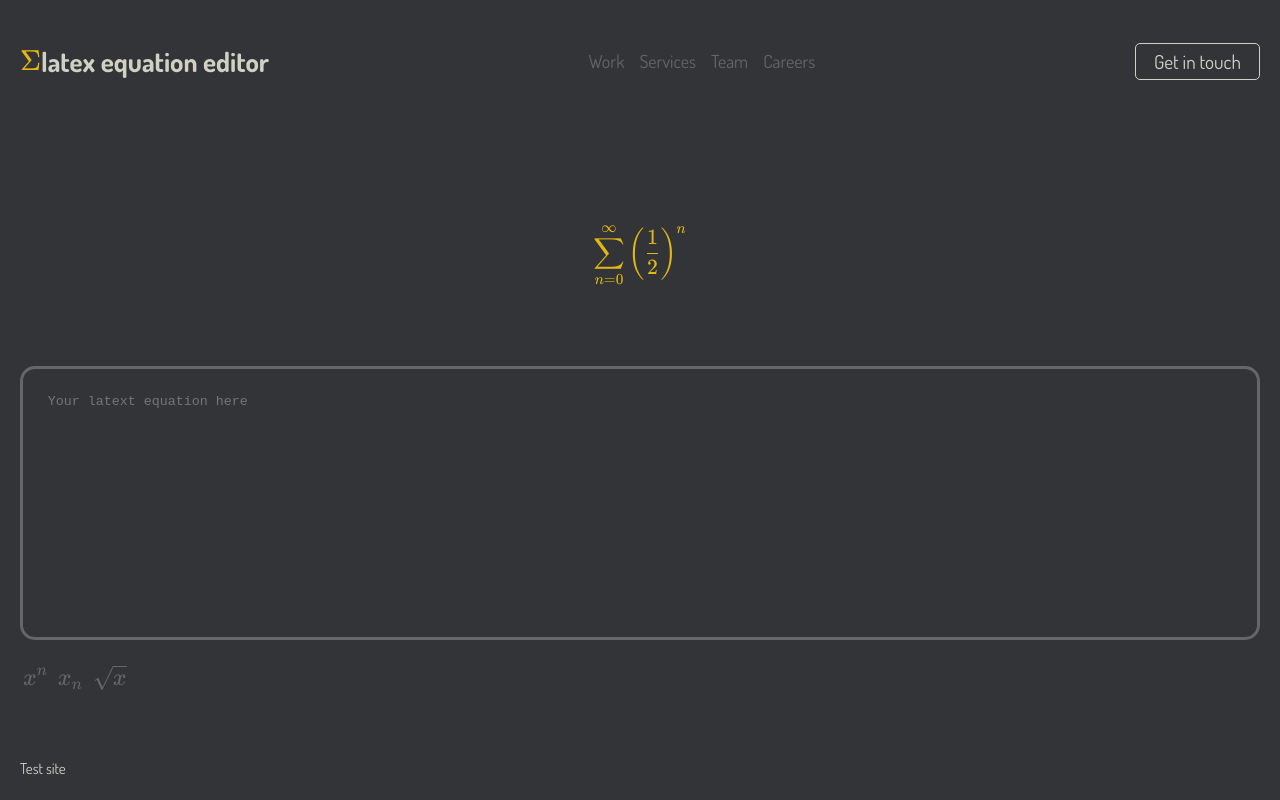
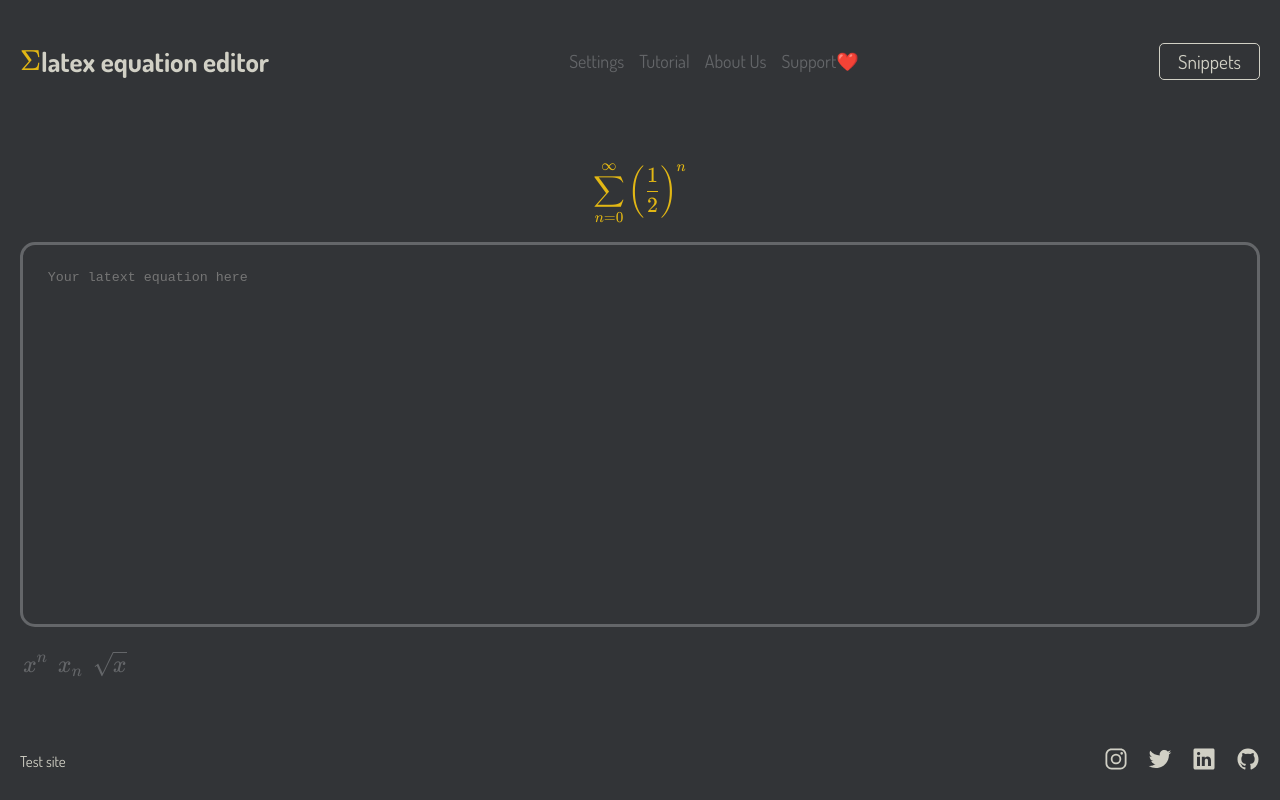
Before and after one commit to Ghedo44/Latex-Equation-Editor, a plain HTML site: page index.html in a window 1280 px wide. Drawn offline with nearby package versions, Linux system fonts and the light colour scheme.

Commit message:
layout improvements

```diff
--- a/css/style.css
+++ b/css/style.css
@@ -137,7 +137,7 @@ body {
   padding: 5%;
   font-size: large;
   text-align: center;
-
+  padding: 0;
 }
 
 .page-main textarea{
--- a/index.html
+++ b/index.html
@@ -36,19 +36,19 @@
 
             <ul>
               <li>
-                <a href="">Work</a>
+                <a href="">Settings</a>
               </li>
               <li>
-                <a href="">Services</a>
+                <a href="">Tutorial</a>
               </li>
               <li>
-                <a href="">Team</a>
+                <a href="">About Us</a>
               </li>
               <li>
-                <a href="">Careers</a>
+                <a href="">Support❤️</a>
               </li>
             </ul>
-            <button class="cta-contact">Get in touch</button>
+            <button class="cta-contact">Snippets</button>
           </nav>
         </header>
 
@@ -71,22 +71,23 @@
           <ul>
             <li>
               <a href="" target="_blank">
-                <i class="icon ion-logo-facebook"></i>
+                <ion-icon name="logo-instagram"></ion-icon>
               </a>
             </li>
             <li>
               <a href="" target="_blank">
-                <i class="icon ion-logo-twitter"></i>
+                <ion-icon name="logo-twitter"></ion-icon>
               </a>
             </li>
             <li>
               <a href="" target="_blank">
-                <i class="icon ion-logo-linkedin"></i>
+                <ion-icon name="logo-linkedin"></ion-icon>
               </a>
             </li>
             <li>
+
               <a href="" target="_blank">
-                <i class="icon ion-logo-github"></i>
+                <ion-icon name="logo-github"></ion-icon>
               </a>
             </li>
           </ul>
@@ -98,5 +99,10 @@
     <script src="js/latex_codes.js"></script>
     <script src="js/editor.js" defer></script>
 
+    <!-- Icon Pack  https://ionic.io/ionicons -->
+    <script type="module" src="https://unpkg.com/ionicons@5.5.2/dist/ionicons/ionicons.esm.js"></script>
+    <script nomodule src="https://unpkg.com/ionicons@5.5.2/dist/ionicons/ionicons.js"></script>
+
+
   </body>
 </html>
```
